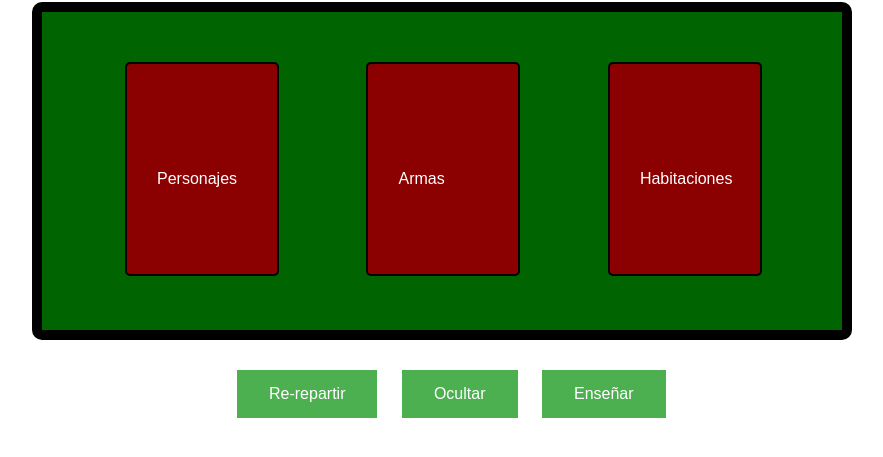
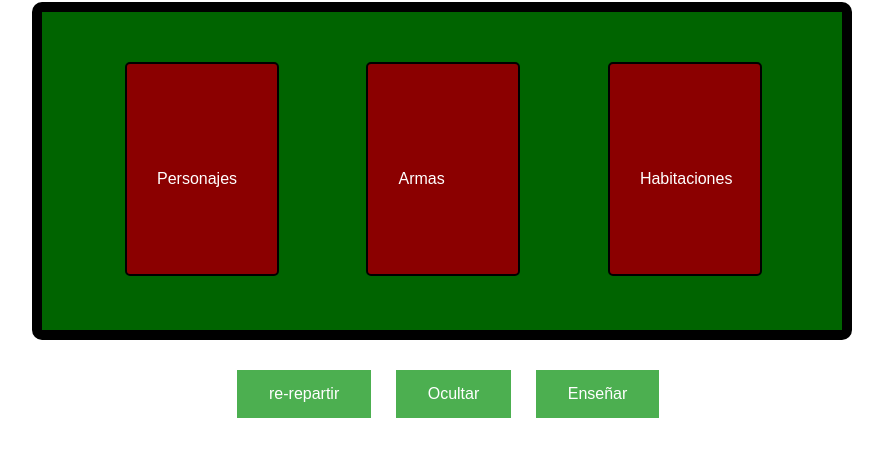
Before and after one commit to WhereIsJessicaHyde/Cluedo, a plain HTML site: page index.html in a window 1280 px wide. Both pictures are taken after a click on the button "Repartir". Shown: the part 213-670 px from the top of the page, without its empty margins (198-1081 px from the left). Drawn offline with nearby package versions, Linux system fonts and the light colour scheme.

Commit message:
version sin re-reintentar

```diff
--- a/css/style.css
+++ b/css/style.css
@@ -74,6 +74,3 @@ button {
     font-size: 16px;
     position:relative;
 }
-.volver-a-repartir {
-  display:none;
-}
--- a/index.html
+++ b/index.html
@@ -31,9 +31,6 @@
     <button class="repartir">
       Repartir
     </button>
-    <button class="volver-a-repartir">
-      Re-repartir
-    </button>
     <button class="ocultar">
       Ocultar
     </button>
--- a/js/dom.js
+++ b/js/dom.js
@@ -15,23 +15,9 @@ $(function() {
     $("#characters .back").html(misteryEnvelope[0].first_name + " " + misteryEnvelope[0].last_name);
     $("#weapons .back").html(misteryEnvelope[1].name);
     $("#rooms .back").html(misteryEnvelope[2].name);
-    $(".card").css({ WebkitTransform: 'rotateY(' + 360 + 'deg)'});
+    $(".card").css({ WebkitTransform: 'rotateY(' + 180 + 'deg)'});
     repartir = $(".card").css("transform");
-    console.log(repartir)
-    $(".repartir").css("display","none");
-    $(".volver-a-repartir").css("display","inline-block")
-    setTimeout(function(){
-      $(".card").css({ WebkitTransform: 'rotateY(' + 360 + 'deg)'});
-    },2000)
-  });
-  $(".volver-a-repartir").click(function() {
-
-    pickMistery();
-    $("#characters .back").html(misteryEnvelope[0].first_name + " " + misteryEnvelope[0].last_name);
-    $("#weapons .back").html(misteryEnvelope[1].name);
-    $("#rooms .back").html(misteryEnvelope[2].name);
-    $(".card").css( "transform",'rotateY(' + 180 + 'deg)');
-    volverArepartir = $(".card").css("transform");
+    $(".repartir").html("re-repartir")
     setTimeout(function(){
       $(".card").css({ WebkitTransform: 'rotateY(' + 360 + 'deg)'});
     },2000)
```
